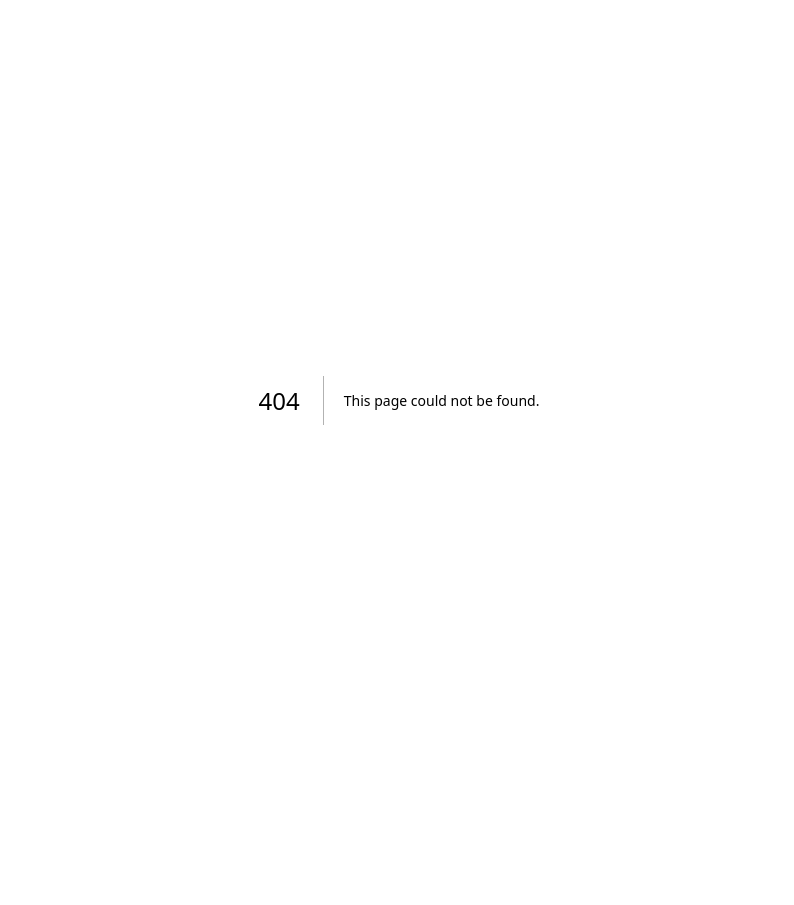
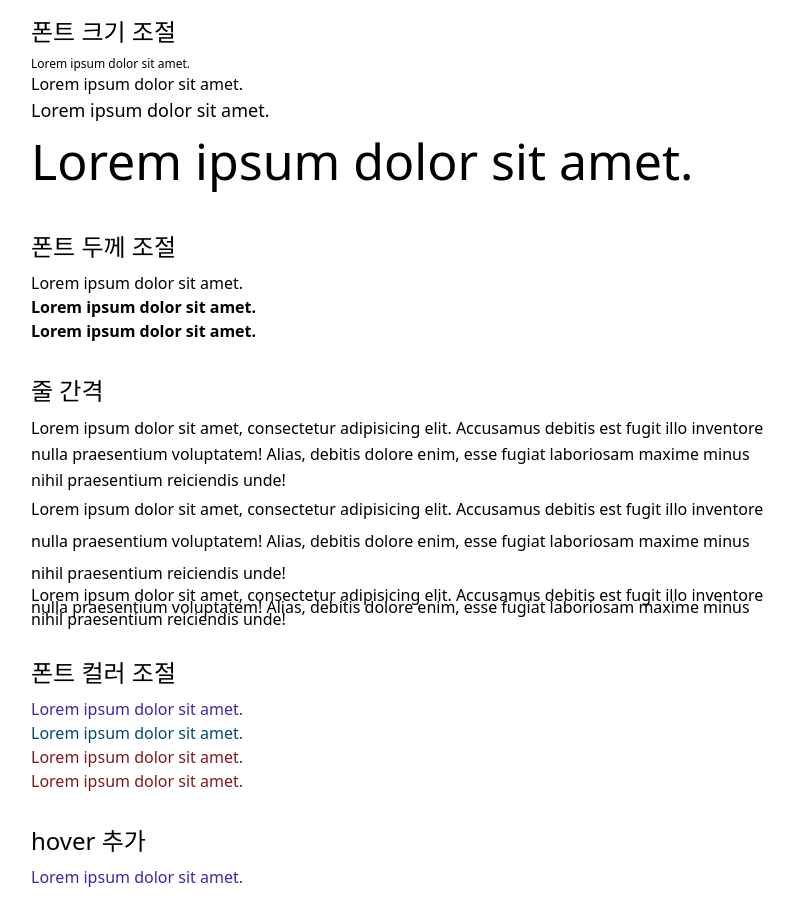
Before and after one commit to Pyeon0904/tailwindcss, a Next.js app: page /11_Spacing_P in a window 1280 px wide. Before the commit this address had no page. Shown: the whole page, without its empty margins (241-1035 px from the left). Before the commit the page ends 800 px from the top, so only its background shows below. Built offline with nearby package versions, Linux system fonts and the light colour scheme.

Commit message:
feat: 11.MarginPaddingSpacing

```diff
--- /dev/null
+++ b/app/11_MarginPaddingSpacing/page.tsx
@@ -0,0 +1,39 @@
+export default function MarginPaddingSpacing() {
+
+  return (
+    <main className='container mx-auto max-w-3xl p-4'>
+      <h2 className='text-2xl'>폰트 크기 조절</h2>
+      <p className='text-xs'>Lorem ipsum dolor sit amet.</p>
+      <p className='test-sm'>Lorem ipsum dolor sit amet.</p>
+      <p className='text-lg'>Lorem ipsum dolor sit amet.</p>
+      <p className='text-[50px]'>Lorem ipsum dolor sit amet.</p>
+      {/* custom : config를 통해서 할 수도 있고, text-[커스텀] 대괄호 사이에 커스텀값 입력으로도 가능 */}
+
+      <h2 className='text-2xl'>폰트 두께 조절</h2>
+      <p className='font-light'>Lorem ipsum dolor sit amet.</p>
+      <p className='font-bold'>Lorem ipsum dolor sit amet.</p>
+      <p className='font-black'>Lorem ipsum dolor sit amet.</p>
+
+      <h2 className='text-2xl'>줄 간격</h2>
+      <p className='leading-relaxed'>Lorem ipsum dolor sit amet, consectetur adipisicing elit. Accusamus debitis est
+        fugit illo inventore nulla praesentium voluptatem! Alias, debitis dolore enim, esse fugiat laboriosam maxime
+        minus nihil praesentium reiciendis unde!</p>
+      <p className='leading-loose'>Lorem ipsum dolor sit amet, consectetur adipisicing elit. Accusamus debitis est fugit
+        illo inventore nulla praesentium voluptatem! Alias, debitis dolore enim, esse fugiat laboriosam maxime minus
+        nihil praesentium reiciendis unde!</p>
+      <p className='leading-3'>Lorem ipsum dolor sit amet, consectetur adipisicing elit. Accusamus debitis est fugit
+        illo inventore nulla praesentium voluptatem! Alias, debitis dolore enim, esse fugiat laboriosam maxime minus
+        nihil praesentium reiciendis unde!</p>
+
+      <h2 className='text-2xl'>폰트 컬러 조절</h2>
+      <p className='text-indigo-800'>Lorem ipsum dolor sit amet.</p>
+      <p className='text-sky-900'>Lorem ipsum dolor sit amet.</p>
+      <p className='text-red-900'>Lorem ipsum dolor sit amet.</p>
+      <p className='text-red-900/100'>Lorem ipsum dolor sit amet.</p>
+      {/* 900/100 : 뒤에 '/' 로 표현해주는 것은 opacity (투명도) 의미!*/}
+
+      <h2 className='text-2xl'>hover 추가</h2>
+      <p className='text-indigo-800 hover:text-indigo-200'>Lorem ipsum dolor sit amet.</p>
+    </main>
+  );
+}
--- /dev/null
+++ b/app/11_Spacing/page.tsx
@@ -0,0 +1,17 @@
+export default function Spacing() {
+
+  return (
+    <>
+      <div className='space-y-3'>
+        <div className='w-32 h-32 bg-blue-600'></div>
+        <div className='w-32 h-32 bg-blue-700'></div>
+        <div className='w-32 h-32 bg-blue-800'></div>
+      </div>
+      <div className='flex space-x-3 mt-4'>
+        <div className='w-32 h-32 bg-blue-600'></div>
+        <div className='w-32 h-32 bg-blue-700'></div>
+        <div className='w-32 h-32 bg-blue-800'></div>
+      </div>
+    </>
+  );
+}
--- /dev/null
+++ b/app/11_Spacing_P/page.tsx
@@ -0,0 +1,48 @@
+export default function Spacing_Practice() {
+
+  return (
+    <>
+      <main className='container mx-auto max-w-3xl p-4 space-y-8'>
+        <div>
+          <h2 className='text-2xl mb-2'>폰트 크기 조절</h2>
+          <p className='text-xs'>Lorem ipsum dolor sit amet.</p>
+          <p className='test-sm'>Lorem ipsum dolor sit amet.</p>
+          <p className='text-lg'>Lorem ipsum dolor sit amet.</p>
+          <p className='text-[50px]'>Lorem ipsum dolor sit amet.</p>
+          {/* custom : config를 통해서 할 수도 있고, text-[커스텀] 대괄호 사이에 커스텀값 입력으로도 가능 */}
+        </div>
+        <div>
+          <h2 className='text-2xl mb-2'>폰트 두께 조절</h2>
+          <p className='font-light'>Lorem ipsum dolor sit amet.</p>
+          <p className='font-bold'>Lorem ipsum dolor sit amet.</p>
+          <p className='font-black'>Lorem ipsum dolor sit amet.</p>
+        </div>
+        <div>
+          <h2 className='text-2xl mb-2'>줄 간격</h2>
+          <p className='leading-relaxed'>Lorem ipsum dolor sit amet, consectetur adipisicing elit. Accusamus debitis est
+            fugit illo inventore nulla praesentium voluptatem! Alias, debitis dolore enim, esse fugiat laboriosam maxime
+            minus nihil praesentium reiciendis unde!</p>
+          <p className='leading-loose'>Lorem ipsum dolor sit amet, consectetur adipisicing elit. Accusamus debitis est
+            fugit
+            illo inventore nulla praesentium voluptatem! Alias, debitis dolore enim, esse fugiat laboriosam maxime minus
+            nihil praesentium reiciendis unde!</p>
+          <p className='leading-3'>Lorem ipsum dolor sit amet, consectetur adipisicing elit. Accusamus debitis est fugit
+            illo inventore nulla praesentium voluptatem! Alias, debitis dolore enim, esse fugiat laboriosam maxime minus
+            nihil praesentium reiciendis unde!</p>
+        </div>
+        <div>
+          <h2 className='text-2xl mb-2'>폰트 컬러 조절</h2>
+          <p className='text-indigo-800'>Lorem ipsum dolor sit amet.</p>
+          <p className='text-sky-900'>Lorem ipsum dolor sit amet.</p>
+          <p className='text-red-900'>Lorem ipsum dolor sit amet.</p>
+          <p className='text-red-900/100'>Lorem ipsum dolor sit amet.</p>
+          {/* 900/100 : 뒤에 '/' 로 표현해주는 것은 opacity (투명도) 의미!*/}
+        </div>
+        <div>
+          <h2 className='text-2xl mb-2'>hover 추가</h2>
+          <p className='text-indigo-800 hover:text-indigo-200'>Lorem ipsum dolor sit amet.</p>
+        </div>
+      </main>
+    </>
+  );
+}
```
